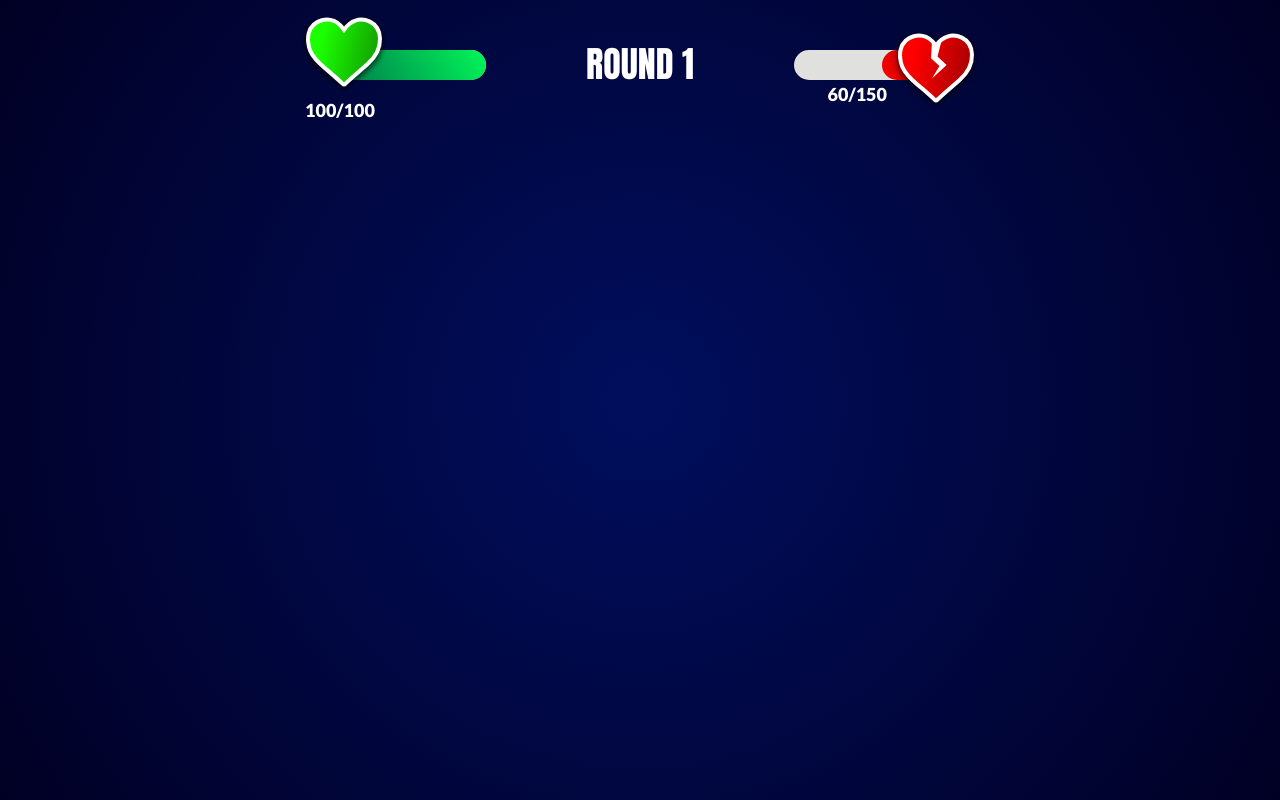
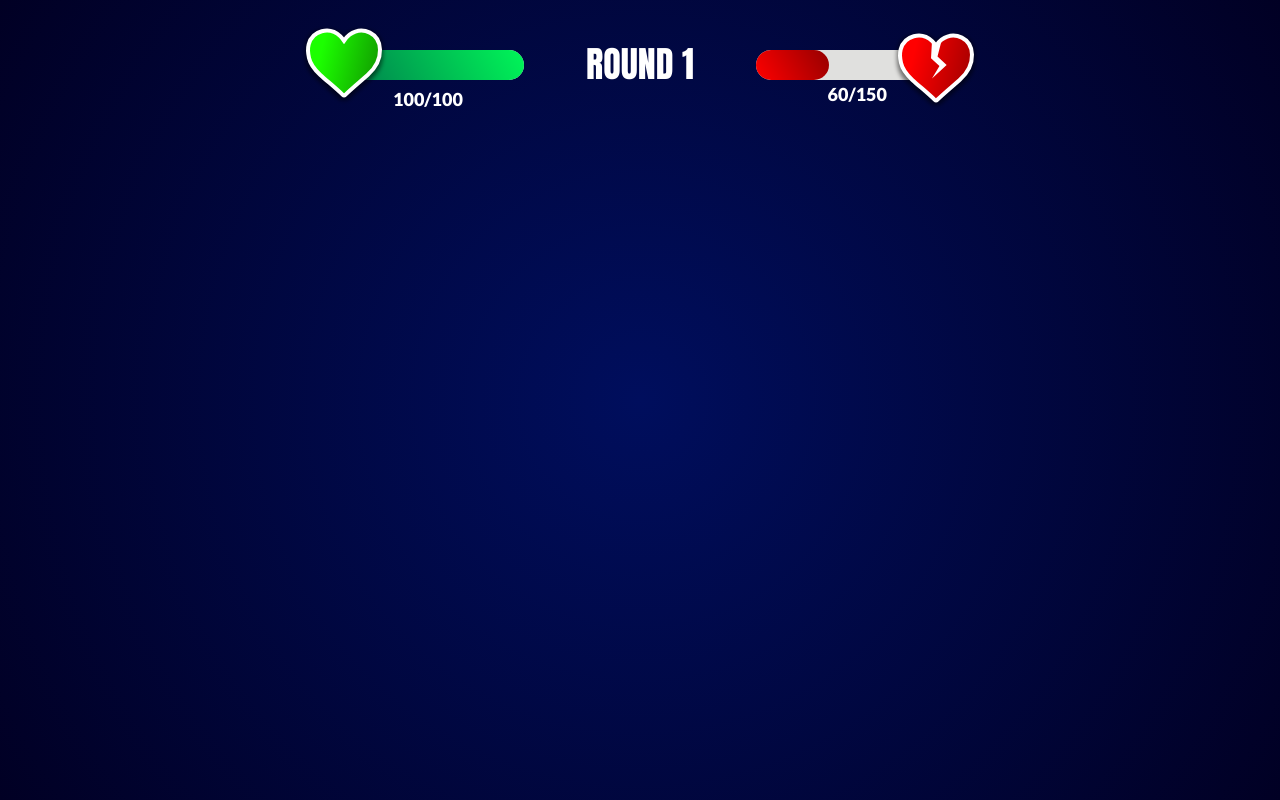
Before and after one commit to tamaraeaton/trivia-fighters, a React (Create React App) app: page /game in a window 1280 px wide. Built offline with nearby package versions, Linux system fonts and the light colour scheme.

Commit message:
RAP403: - format for screen reader

```diff
--- a/src/components/HealthBar/HealthBar.css
+++ b/src/components/HealthBar/HealthBar.scss
@@ -1,8 +1,8 @@
-/* TODO: 50% width works for storybook, but looks horrible on local host */
 .healthbarContainer {
+  display: flex;
   position: relative;
   height: 30px;
-  width: 50%;
+  width: 100%;
   background-color: #e0e0de;
   border-radius: 50px;
   margin: 50px;
@@ -20,7 +20,7 @@
 }
 
 .fillerReversed {
-  float: right;
+  justify-content: end;
 }
 
 .healthAndScore {
@@ -39,7 +39,3 @@
   left: 40px;
   padding-top: 10px;
 }
-
-.screenReader {
-  color: red;
-}
--- a/src/components/HealthBar/HealthBar.tsx
+++ b/src/components/HealthBar/HealthBar.tsx
@@ -1,7 +1,7 @@
 import { FunctionComponent } from 'react';
 import HealthFull from '../../assets/images/health-full.svg';
 import HealthLow from '../../assets/images/health-low.svg';
-import './HealthBar.css';
+import './HealthBar.scss';
 
 export interface HealthBarProps {
   isReversed: boolean;
```
Also changed, not shown: 1 other file (tests, documents, lock files or other folders).
